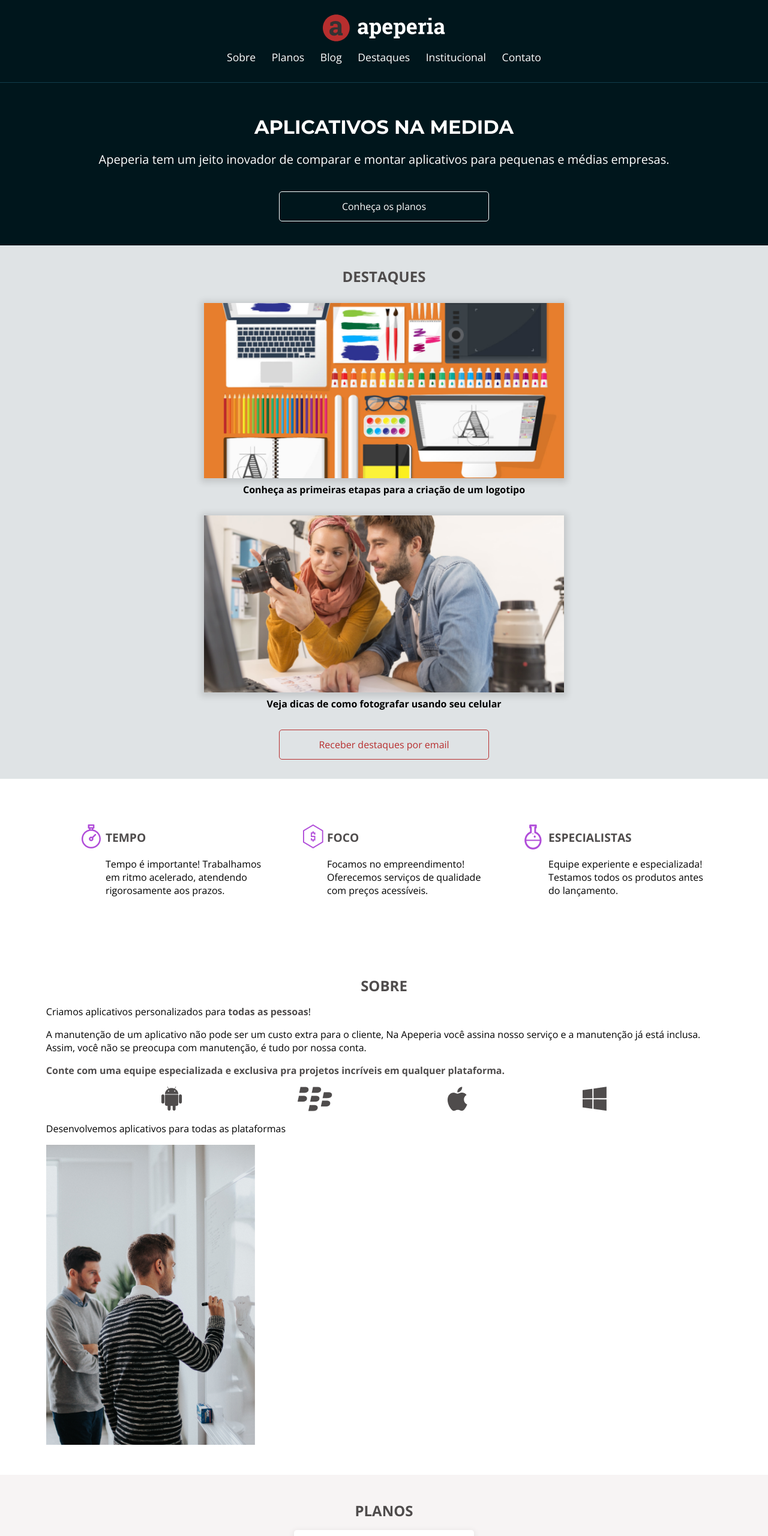
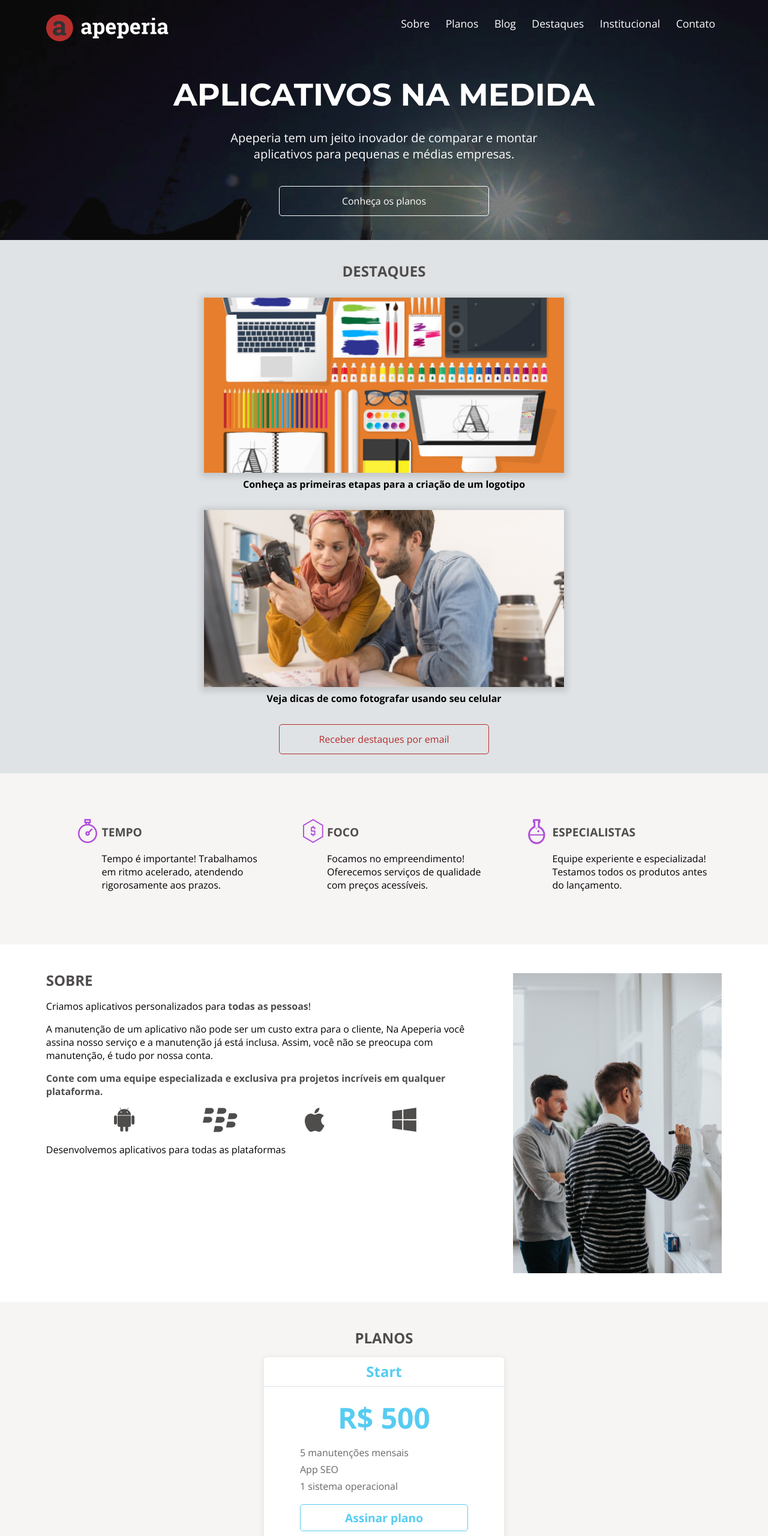
Before and after one commit to Euvickson/Projeto-Apeperia, a plain HTML site: page index.html in a window 1280 px wide. Shown: the top 2560 px of the page at 60% size. Drawn offline with nearby package versions, Linux system fonts and the light colour scheme.

Commit message:
Início da adaptação do site para desktop. Adicionando elementos que não deverão ser vistos em mobile e tablet

```diff
--- a/css/cabecalho.css
+++ b/css/cabecalho.css
@@ -34,3 +34,12 @@
     margin-bottom: 1.25rem;
     margin-left: .7rem;
 }
+
+@media screen and (min-width: 1024px) {
+    .cabecalho {
+        flex-direction: row;
+        justify-content: space-between;
+
+        border: none;
+    }
+}
--- a/css/chamada.css
+++ b/css/chamada.css
@@ -31,3 +31,23 @@
 .chamada__botao {
     width: 100%;
 }
+
+@media screen and (min-width: 768px) {
+    .chamada__texto {
+        max-width: 600px;
+    }
+}
+
+@media screen and (min-width: 1024px) {
+    .chamada {
+        background-image: url(../img/bg-intro.jpg);
+        background-size: cover;
+
+        padding-top: 8.25rem;
+    }
+
+    .chamada__titulo {
+        font-size: 3.25rem;
+        margin-bottom: 2rem;
+    }
+}
--- a/css/diferenciais.css
+++ b/css/diferenciais.css
@@ -44,3 +44,13 @@
 .item__texto {
     line-height: normal;
 }
+
+@media screen and (min-width: 1024px) {
+    .diferenciais {
+        background-color: var(--cinza-claro);
+    }
+
+    .diferenciais__lista {
+        justify-content: space-around;
+    }
+}
--- a/css/institucional.css
+++ b/css/institucional.css
@@ -52,3 +52,13 @@
 .institucional__video {
     width: 100vw;
 }
+
+@media screen and (min-width: 768px) {
+    .institucional__contato-email {
+        display: inline-block;
+    }
+
+    .institucional__video {
+        width: 100%;
+    }
+}
--- a/css/planos.css
+++ b/css/planos.css
@@ -104,3 +104,9 @@
 .cartao__botao--mega {
     border-color: var(--planos-cartao-mega);
 }
+
+@media screen and (min-width: 768px) {
+    .cartao {
+        max-width: 400px;
+    }
+}
--- a/css/sobre.css
+++ b/css/sobre.css
@@ -32,3 +32,31 @@
 
     margin-bottom: 1rem;
 }
+
+.sobre__imagem {
+    display: none;
+}
+
+@media screen and (min-width: 1024px) {
+    .sobre {
+        display: flex;
+    }
+
+    .sobre__conteudo {
+        margin-right: 3rem;
+    }
+
+    .sobre__titulo {
+        text-align: left;
+    }
+
+    .sobre__texto-divisao {
+        border-bottom: 1px solid var(--cinza-medio);
+
+        padding-bottom: 1.5rem;
+    }
+
+    .sobre__imagem {
+        display: block;
+    }
+}
```
